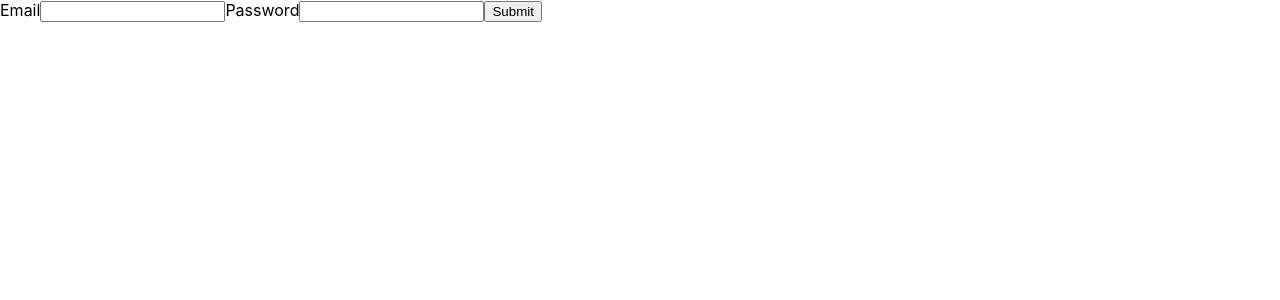
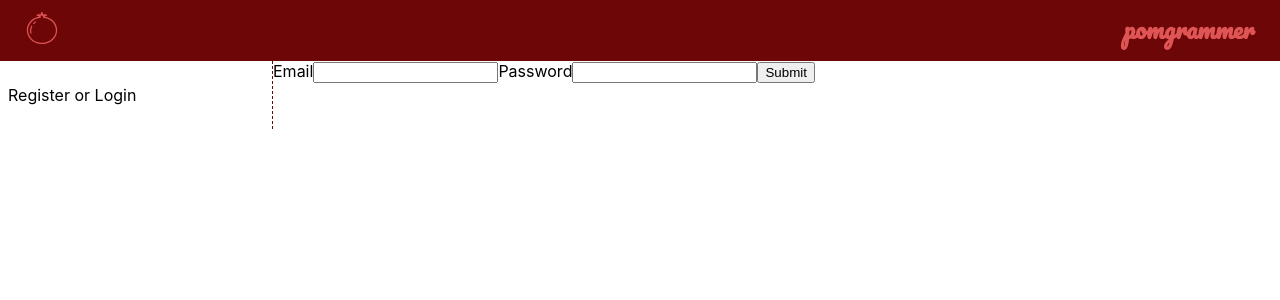
Before and after one commit to d4vves/pomgrammer-frontend, a React (Create React App) app: page /login in a window 1280 px wide. Shown: the top 300 px of the page. Built offline with nearby package versions, Linux system fonts and the light colour scheme.

Commit message:
basic layout started, project call at app level, sidebar projects rendering

```diff
--- a/src/App.css
+++ b/src/App.css
@@ -1,38 +1,46 @@
-.App {
-  text-align: center;
+/*----- GLOBAL -----*/
+@import url('https://fonts.googleapis.com/css2?family=Open+Sans:ital,wght@0,300;0,400;0,600;1,400&family=Pacifico&display=swap');
+
+main {
+  display: flex;
+  height: 100%;
 }
 
-.App-logo {
-  height: 40vmin;
-  pointer-events: none;
+a {
+  text-decoration: none;
+  color: inherit;
 }
 
-@media (prefers-reduced-motion: no-preference) {
-  .App-logo {
-    animation: App-logo-spin infinite 20s linear;
-  }
+/*----- HEADER -----*/
+
+.header {
+  max-width: 100vw;
+  height: 5vh;
+  display: flex;
+  justify-content: space-between;
+  align-content: center;
+  padding: 1vh 2vw 1vw 2vw;
+  background-color: #6D0606;
 }
 
-.App-header {
-  background-color: #282c34;
-  min-height: 100vh;
-  display: flex;
-  flex-direction: column;
-  align-items: center;
-  justify-content: center;
-  font-size: calc(10px + 2vmin);
-  color: white;
+.pomLogo {
+  width: 4vmin;
+  fill: #DF5555;
 }
 
-.App-link {
-  color: #61dafb;
+.header h1 {
+  margin: 0;
+  font-family: 'Pacifico', cursive;
+  font-size: 3vmin;
+  color: #DF5555
 }
 
-@keyframes App-logo-spin {
-  from {
-    transform: rotate(0deg);
-  }
-  to {
-    transform: rotate(360deg);
-  }
+/*----- SIDEBAR -----*/
+
+.sidebar {
+  width: 20%;
+  height: 100%;
+  margin: 0;
+  padding: 1vh;
+  border-right: 1px dashed #6d0606;
 }
--- a/src/App.js
+++ b/src/App.js
@@ -1,11 +1,14 @@
 import React, { useState, useEffect } from 'react'
 import { Switch, Route, Redirect } from 'react-router-dom'
 import jwt_decode from 'jwt-decode'
+import axios from 'axios'
 import setAuthToken from './utils/setAuthToken'
 import Register from './components/Register'
 import Login from './components/Login'
 import Profile from './components/Profile'
 import Home from './components/Home'
+import Header from './components/Header'
+import Sidebar from './components/Sidebar'
 
 const PrivateRoute = ({ component: Component, ...rest }) => {
   const user = localStorage.getItem('jwtToken')
@@ -18,6 +21,7 @@ const PrivateRoute = ({ component: Component, ...rest }) => {
 export default function App() {
   const [currentUser, setCurrentUser] = useState('')
   const [isAuthenticated, setIsAuthenticated] = useState(false)
+  const [projects, setProjects] = useState([])
 
   useEffect(() => {
     let token
@@ -30,6 +34,16 @@ export default function App() {
       setIsAuthenticated(true)
     }
   }, [])
+
+  useEffect(() => {
+    if (isAuthenticated) {
+      axios.get(`${process.env.REACT_APP_API}/projects`)
+      .then(response => {
+        setProjects(response.data)
+      })
+      .catch(err => console.log(err))
+    }
+  }, [isAuthenticated])
 
   let nowCurrentUser = (userData) => {
     setCurrentUser(userData)
@@ -45,11 +59,17 @@ export default function App() {
   }
 
   return (
+    <>
+      <Header />
+      <main>
+        <Sidebar currentUser={currentUser} handleLogout={handleLogout} isAuthenticated={isAuthenticated} projects={projects} />
         <Switch>
           <Route path='/register' component={ Register } />
           <Route path='/login' render={ (props) => <Login {...props} nowCurrentUser={nowCurrentUser} user={currentUser} /> } />
           <PrivateRoute path='/profile' component={ Profile } user={currentUser} />
           <Route path = '/' component={ Home } />
         </Switch>
+      </main>
+    </>
   )
 }
--- /dev/null
+++ b/src/components/Header.js
@@ -0,0 +1,13 @@
+import React from 'react'
+import { Link } from 'react-router-dom'
+import PomLogo from './svg/PomLogo'
+import '../App.css'
+
+export default function Header() {
+    return (
+        <section className='header'>
+            <PomLogo />
+            <Link to='/'><h1>pomgrammer</h1></Link>
+        </section>
+    )
+}
--- a/src/components/Profile.js
+++ b/src/components/Profile.js
@@ -1,8 +1,7 @@
 import React from 'react'
 
 export default function Profile({ user }) {
-    console.log(user)
     return (
-        <h1>Hello, {user.name}</h1>
+        <h1>Hello, {user.name}!</h1>
     )
 }
--- /dev/null
+++ b/src/components/Sidebar.js
@@ -0,0 +1,32 @@
+import React from 'react'
+import { Link } from 'react-router-dom'
+import SidebarProject from './SidebarProject'
+import '../App.css'
+
+export default function Sidebar({ currentUser, handleLogout, isAuthenticated, projects }) {
+    let projectList = projects.length < 1 ?
+        <h3>No current projects.</h3>
+    :
+        projects.map((project, i) => (
+            <SidebarProject key={i} {...project}/>
+        ))
+
+    return (
+        <section className='sidebar'>
+            {
+                !isAuthenticated ?
+                    <p>
+                        <Link to='/register'>Register</Link> or <Link to='/login'>Login</Link>
+                    </p>
+                :
+                    <>
+                        <h2>
+                            <Link to='profile'>{currentUser.name}</Link>
+                        </h2>
+                        <button onClick={handleLogout}>Logout</button>
+                        {projectList}
+                    </>
+            }
+        </section>
+    )
+}
--- /dev/null
+++ b/src/components/SidebarProject.js
@@ -0,0 +1,7 @@
+import React from 'react'
+
+export default function SidebarProject({_id, title}) {
+    return (
+        <h3>{title}</h3>
+    )
+}
--- /dev/null
+++ b/src/components/svg/PomLogo.js
@@ -0,0 +1,59 @@
+import React from 'react'
+import '../../App.css'
+
+export default function PomLogo() {
+    return (
+        <svg className='pomLogo' version="1.1" id="Capa_1" xmlns="http://www.w3.org/2000/svg" xmlnsXlink="http://www.w3.org/1999/xlink" x="0px" y="0px" viewBox="0 0 51.686 51.686" style={{enableBackground: 'new 0 0 51.686 51.686'}} xmlSpace="preserve">
+        <g>
+          <path d="M9.772,22.054c-0.49-0.257-1.095-0.067-1.351,0.421c-1.968,3.751-2.495,7.926-1.485,11.756
+		c0.118,0.449,0.523,0.746,0.966,0.746c0.085,0,0.171-0.011,0.256-0.034c0.534-0.141,0.853-0.688,0.712-1.222
+		c-0.882-3.346-0.412-7.01,1.323-10.317C10.45,22.915,10.261,22.311,9.772,22.054z" />
+          <path d="M14.794,15.481c-1.016,0.667-1.972,1.434-2.84,2.278c-0.396,0.385-0.406,1.018-0.021,1.414
+		c0.196,0.202,0.457,0.303,0.718,0.303c0.251,0,0.503-0.094,0.696-0.283c0.779-0.756,1.636-1.443,2.545-2.042
+		c0.462-0.303,0.59-0.923,0.287-1.385C15.875,15.306,15.255,15.179,14.794,15.481z" />
+          <path d="M29.993,7.349c1.397-0.982,3.311-1.132,3.334-1.134c0.493-0.033,0.889-0.421,0.93-0.913
+		c0.042-0.492-0.281-0.941-0.762-1.057c-2.244-0.541-4.178-0.592-5.769-0.155c-0.537-2.568-1.238-3.584-1.326-3.705
+		c-0.377-0.513-1.236-0.513-1.613,0c-0.088,0.121-0.789,1.137-1.326,3.705c-1.593-0.437-3.525-0.386-5.769,0.155
+		c-0.48,0.116-0.804,0.565-0.762,1.057s0.437,0.88,0.93,0.913c0.026,0.002,2.023,0.169,3.425,1.202
+		C9.794,9.38,1.343,18.542,1.343,29.381c0,11.472,9.417,21.028,21.981,22.233l4.076,0.072c12.864-0.737,22.942-10.535,22.942-22.305
+		C50.343,18.333,41.722,9.152,29.993,7.349z M27.362,49.688l-3.923-0.069C11.983,48.518,3.343,39.817,3.343,29.381
+		c0-10.376,8.586-19.07,19.972-20.223c0.327-0.033,0.616-0.225,0.775-0.512c0.158-0.288,0.166-0.634,0.02-0.928
+		c-0.363-0.73-0.876-1.31-1.45-1.768c0.408,0.091,0.783,0.221,1.124,0.391c0.286,0.141,0.622,0.139,0.905-0.006
+		c0.283-0.146,0.479-0.419,0.529-0.734c0.114-0.729,0.244-1.345,0.375-1.858c0.131,0.513,0.261,1.128,0.375,1.858
+		c0.05,0.315,0.246,0.587,0.529,0.734s0.62,0.148,0.905,0.006c0.342-0.17,0.719-0.301,1.129-0.392
+		c-0.562,0.447-1.063,1.009-1.425,1.714c-0.152,0.297-0.146,0.651,0.016,0.942c0.162,0.292,0.459,0.484,0.792,0.511
+		c11.646,0.962,20.429,9.674,20.429,20.265C48.343,40.093,39.094,49.013,27.362,49.688z" />
+        </g>
+        <g>
+        </g>
+        <g>
+        </g>
+        <g>
+        </g>
+        <g>
+        </g>
+        <g>
+        </g>
+        <g>
+        </g>
+        <g>
+        </g>
+        <g>
+        </g>
+        <g>
+        </g>
+        <g>
+        </g>
+        <g>
+        </g>
+        <g>
+        </g>
+        <g>
+        </g>
+        <g>
+        </g>
+        <g>
+        </g>
+      </svg>
+    )
+}
```
Lines whose indentation alone changed are shown as unchanged.
